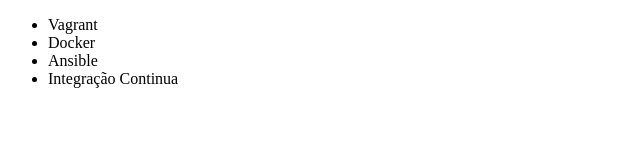
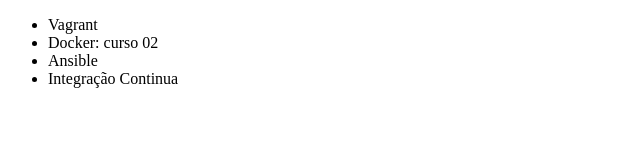
Before and after one commit to adrian-learning/git-course-learning, a plain HTML site: page index.html in a window 1280 px wide. Shown: the full height of the page, 0-640 px from the left. Drawn offline with Linux system fonts and the light colour scheme.

Commit message:
docker edit

```diff
--- a/index.html
+++ b/index.html
@@ -7,7 +7,7 @@
 <body>
     <ul>
         <li>Vagrant</li>
-        <li>Docker</li>
+        <li>Docker: curso 02</li>
         <li>Ansible</li>
         <li>Integração Continua</li>
     </ul>
```
